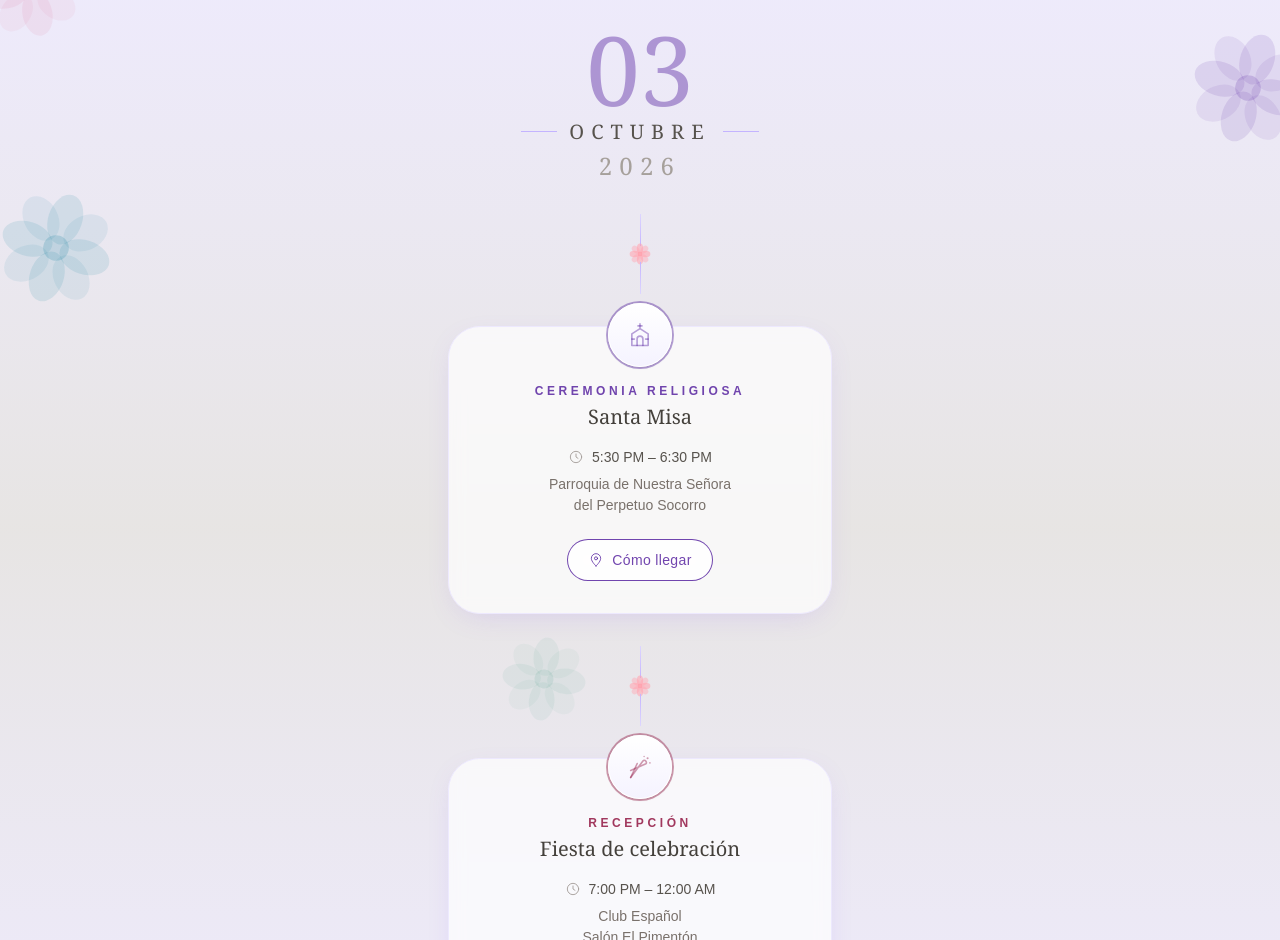
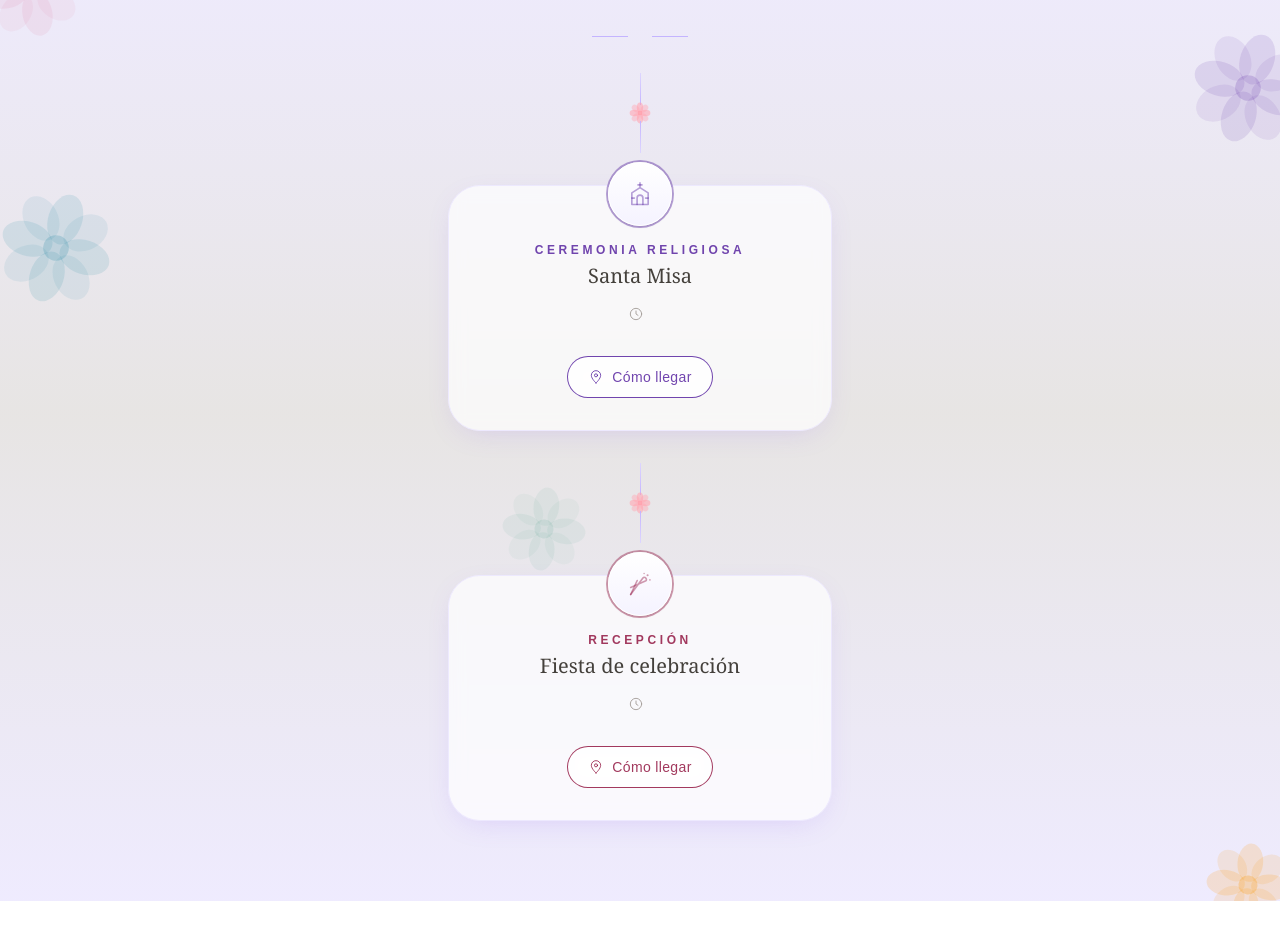
Before and after one commit to Marjxg/Invitacion_web, a Next.js app: page / in a window 1280 px wide. Shown: the part 72-1012 px from the top of the page. After the commit the page ends 973 px from the top, so only its background shows below. Built offline with nearby package versions, Linux system fonts and the light colour scheme; no server answers.

Commit message:
feat: integrate event configuration and update EventDetails component

```diff
--- a/src/components/EventDetails.tsx
+++ b/src/components/EventDetails.tsx
@@ -1,6 +1,7 @@
 "use client";
 
 import { useEffect, useRef, useState } from "react";
+import { EVENT } from "@/config/event";
 
 /* ------------------------------------------------------------------ */
 /*  Hook: revela un elemento con fade + desplazamiento al hacer scroll */
@@ -210,19 +211,19 @@
 
                     <div className="mt-5 flex flex-col items-center">
                         <span className="font-serif text-[5.25rem] leading-[0.85] text-violet-900/40 sm:text-8xl">
-                            03
+                            {EVENT.date.day}
                         </span>
 
                         <div className="mt-2 flex items-center gap-3">
                             <span className="h-px w-9 bg-violet-300" />
                             <span className="font-serif text-lg uppercase tracking-[0.35em] text-stone-600 sm:text-xl">
-                                Octubre
+                                {EVENT.date.month}
                             </span>
                             <span className="h-px w-9 bg-violet-300" />
                         </div>
 
                         <span className="mt-1 font-serif text-2xl tracking-[0.3em] text-stone-400">
-                            2026
+                            {EVENT.date.year}
                         </span>
                     </div>
                 </div>
@@ -233,9 +234,9 @@
                     icon={<ChurchIcon className="h-full w-full" />}
                     eyebrow="Ceremonia religiosa"
                     title="Santa Misa"
-                    time="5:30 PM – 6:30 PM"
-                    place={["Parroquia de Nuestra Señora", "del Perpetuo Socorro"]}
-                    mapsUrl="https://maps.google.com/?q=PLACEHOLDER_CEREMONIA"
+                    time={EVENT.ceremony.time}
+                    place={EVENT.ceremony.place}
+                    mapsUrl={EVENT.ceremony.mapsUrl}
                     accent="violet"
                 />
 
@@ -245,9 +246,9 @@
                     icon={<CelebrationIcon className="h-full w-full" />}
                     eyebrow="Recepción"
                     title="Fiesta de celebración"
-                    time="7:00 PM – 12:00 AM"
-                    place={["Club Español", "Salón El Pimentón"]}
-                    mapsUrl="https://maps.google.com/?q=PLACEHOLDER_RECEPCION"
+                    time={EVENT.reception.time}
+                    place={EVENT.reception.place}
+                    mapsUrl={EVENT.reception.mapsUrl}
                     accent="rose"
                 />
             </div>
--- /dev/null
+++ b/src/config/event.ts
@@ -0,0 +1,28 @@
+export const EVENT = {
+    name: process.env.NEXT_PUBLIC_QUINCEANERA_NAME ?? "",
+    title: process.env.NEXT_PUBLIC_EVENT_TITLE ?? "",
+
+    date: {
+        day: process.env.NEXT_PUBLIC_EVENT_DAY ?? "",
+        month: process.env.NEXT_PUBLIC_EVENT_MONTH ?? "",
+        year: process.env.NEXT_PUBLIC_EVENT_YEAR ?? "",
+    },
+
+    ceremony: {
+        time: process.env.NEXT_PUBLIC_CEREMONY_TIME ?? "",
+        place: [
+            process.env.NEXT_PUBLIC_CEREMONY_PLACE_LINE_1 ?? "",
+            process.env.NEXT_PUBLIC_CEREMONY_PLACE_LINE_2 ?? "",
+        ],
+        mapsUrl: process.env.NEXT_PUBLIC_CEREMONY_MAPS_URL ?? "#",
+    },
+
+    reception: {
+        time: process.env.NEXT_PUBLIC_RECEPTION_TIME ?? "",
+        place: [
+            process.env.NEXT_PUBLIC_RECEPTION_PLACE_LINE_1 ?? "",
+            process.env.NEXT_PUBLIC_RECEPTION_PLACE_LINE_2 ?? "",
+        ],
+        mapsUrl: process.env.NEXT_PUBLIC_RECEPTION_MAPS_URL ?? "#",
+    },
+};
```
Also changed, not shown: 2 other files (tests, documents, lock files or other folders).
